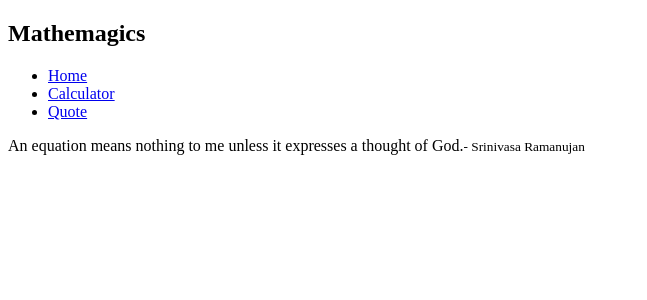
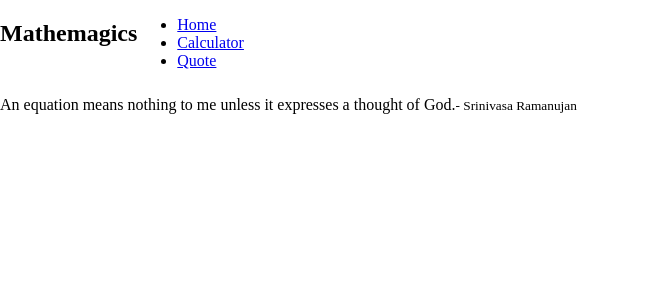
Before and after one commit to Danie12345/mathemagics, a React (Create React App) app: page /quote in a window 1280 px wide. Shown: the top 300 px of the page, without its empty margins (0-647 px from the left). Built offline with nearby package versions, Linux system fonts and the light colour scheme.

Commit message:
Import nav css
Fix body and html margin

```diff
--- a/src/App.css
+++ b/src/App.css
@@ -1,3 +1,4 @@
 .App {
-  text-align: center;
+  width: 100%;
+  height: 100%;
 }
--- /dev/null
+++ b/src/components/nav/Nav.css
@@ -0,0 +1,6 @@
+.navBar {
+  width: 100%;
+  height: 80px;
+  display: flex;
+  flex-direction: row;
+}
--- a/src/components/nav/Nav.js
+++ b/src/components/nav/Nav.js
@@ -1,5 +1,7 @@
 import React from 'react';
 import { NavLink } from 'react-router-dom';
+
+import './Nav.css';
 
 const Nav = () => {
   const links = [
--- a/src/index.css
+++ b/src/index.css
@@ -2,4 +2,6 @@ html,
 body {
   width: 100%;
   height: 100%;
+  margin: 0%;
+  padding: 0%;
 }
```
